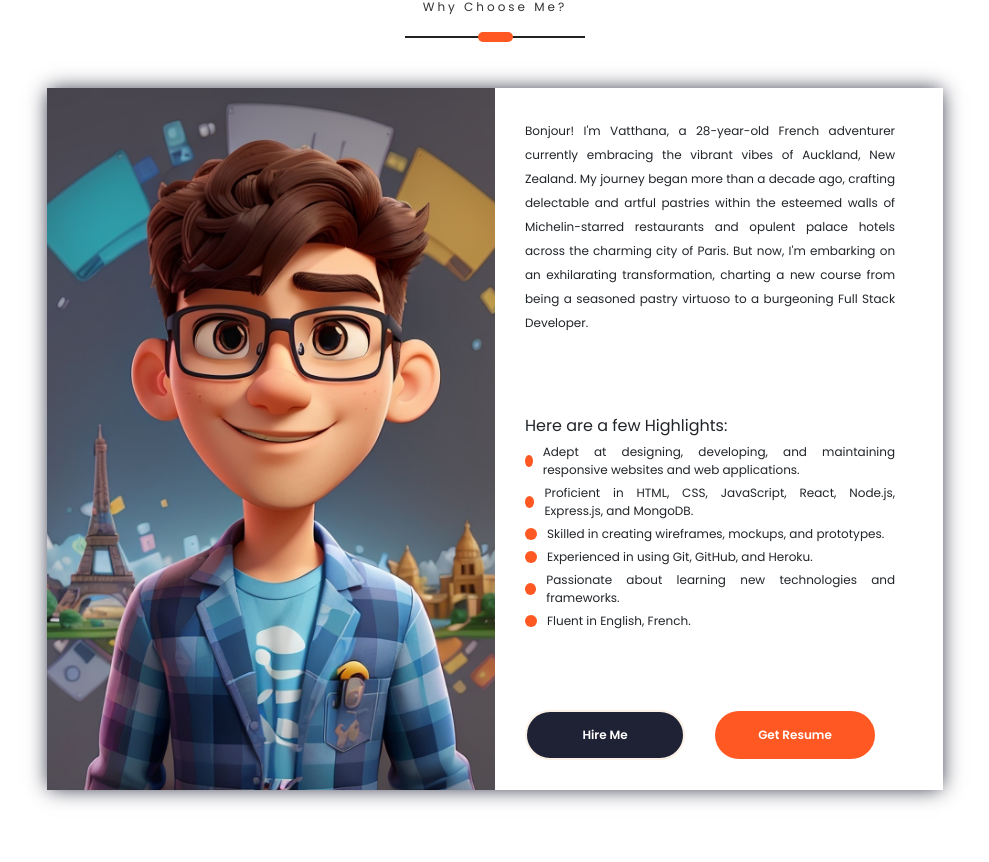
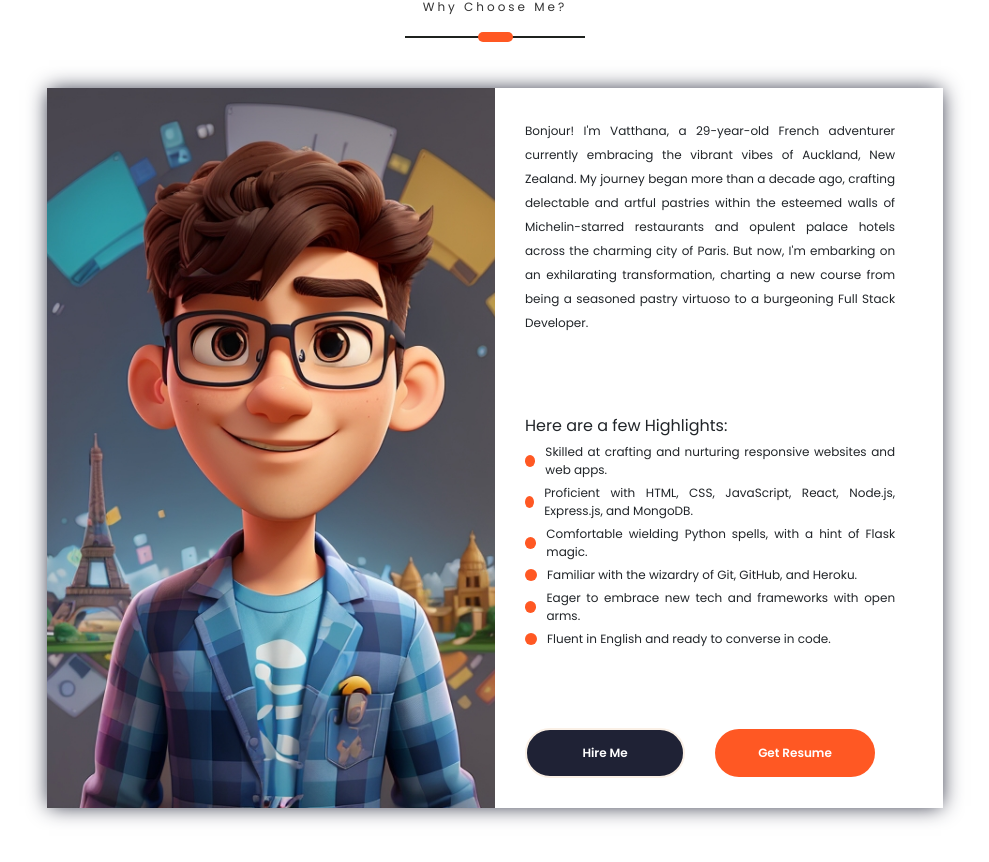
Before and after one commit to VatthanaB/Personal-Potfolio-Website, a React (Create React App) app in the folder client/: page / in a window 1280 px wide. Shown: the part 779-1641 px from the top of the page, without its empty margins (145-1134 px from the left). Built offline with nearby package versions, Linux system fonts and the light colour scheme; a web font is replaced by a local one.

Commit message:
about me content

```diff
--- a/client/src/PortfolioContainer/AboutMe/AboutMe.js
+++ b/client/src/PortfolioContainer/AboutMe/AboutMe.js
@@ -14,15 +14,15 @@ export default function AboutMe(props) {
 
   const SCREEN_CONSTANTS = {
     desription:
-      "Bonjour! I'm Vatthana, a 28-year-old French adventurer currently embracing the vibrant vibes of Auckland, New Zealand. My journey began more than a decade ago, crafting delectable and artful pastries within the esteemed walls of Michelin-starred restaurants and opulent palace hotels across the charming city of Paris. But now, I'm embarking on an exhilarating transformation, charting a new course from being a seasoned pastry virtuoso to a burgeoning Full Stack Developer.",
+      "Bonjour! I'm Vatthana, a 29-year-old French adventurer currently embracing the vibrant vibes of Auckland, New Zealand. My journey began more than a decade ago, crafting delectable and artful pastries within the esteemed walls of Michelin-starred restaurants and opulent palace hotels across the charming city of Paris. But now, I'm embarking on an exhilarating transformation, charting a new course from being a seasoned pastry virtuoso to a burgeoning Full Stack Developer.",
     highlights: {
       bullets: [
-        "Adept at designing, developing, and maintaining responsive websites and web applications.",
-        "Proficient in HTML, CSS, JavaScript, React, Node.js, Express.js, and MongoDB.",
-        "Skilled in creating wireframes, mockups, and prototypes.",
-        "Experienced in using Git, GitHub, and Heroku.",
-        "Passionate about learning new technologies and frameworks.",
-        "Fluent in English, French.",
+        "Skilled at crafting and nurturing responsive websites and web apps.",
+        "Proficient with HTML, CSS, JavaScript, React, Node.js, Express.js, and MongoDB.",
+        "Comfortable wielding Python spells, with a hint of Flask magic.",
+        "Familiar with the wizardry of Git, GitHub, and Heroku.",
+        "Eager to embrace new tech and frameworks with open arms.",
+        "Fluent in English and ready to converse in code.",
       ],
       heading: "Here are a few Highlights:",
     },
```
